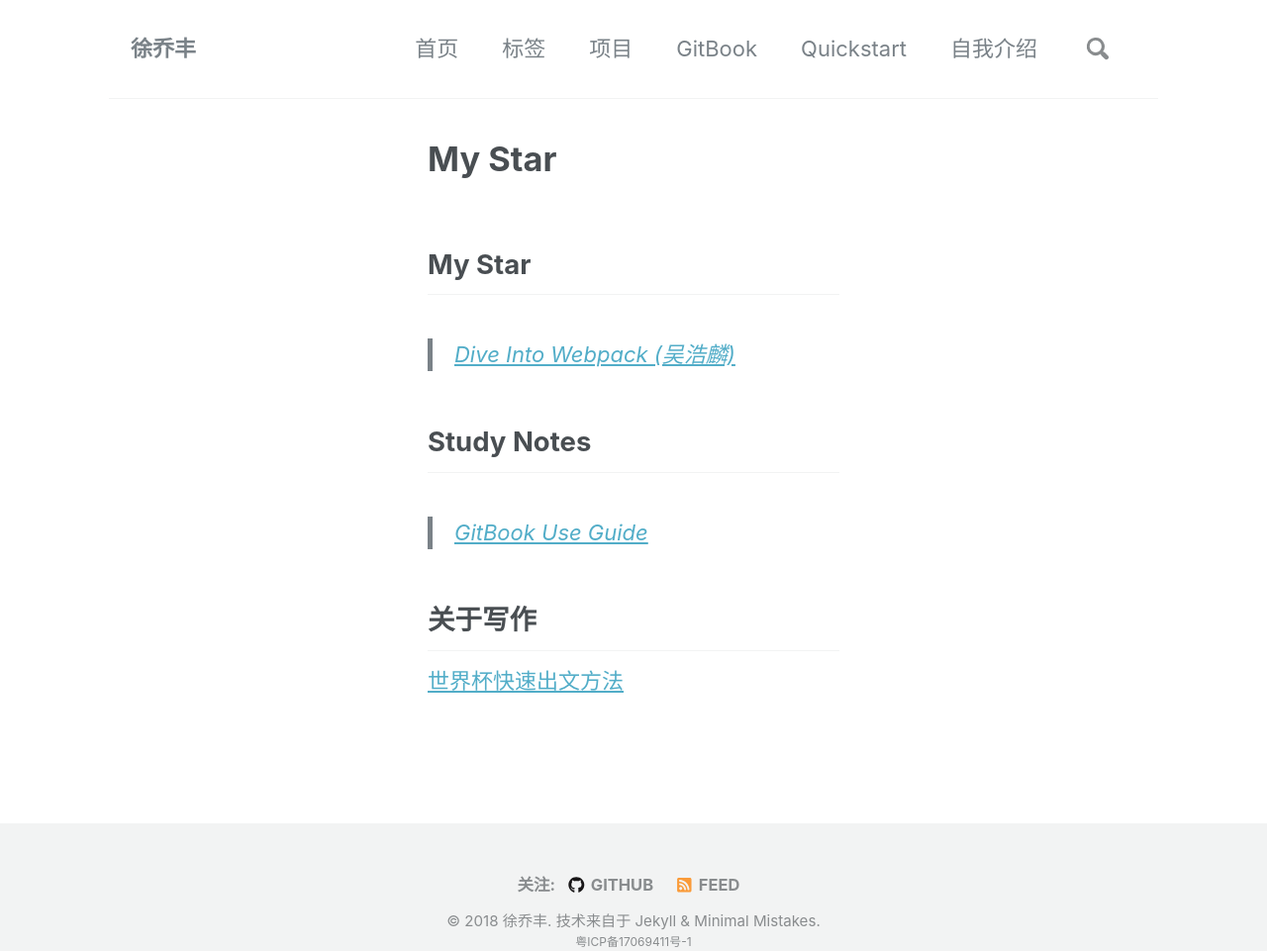
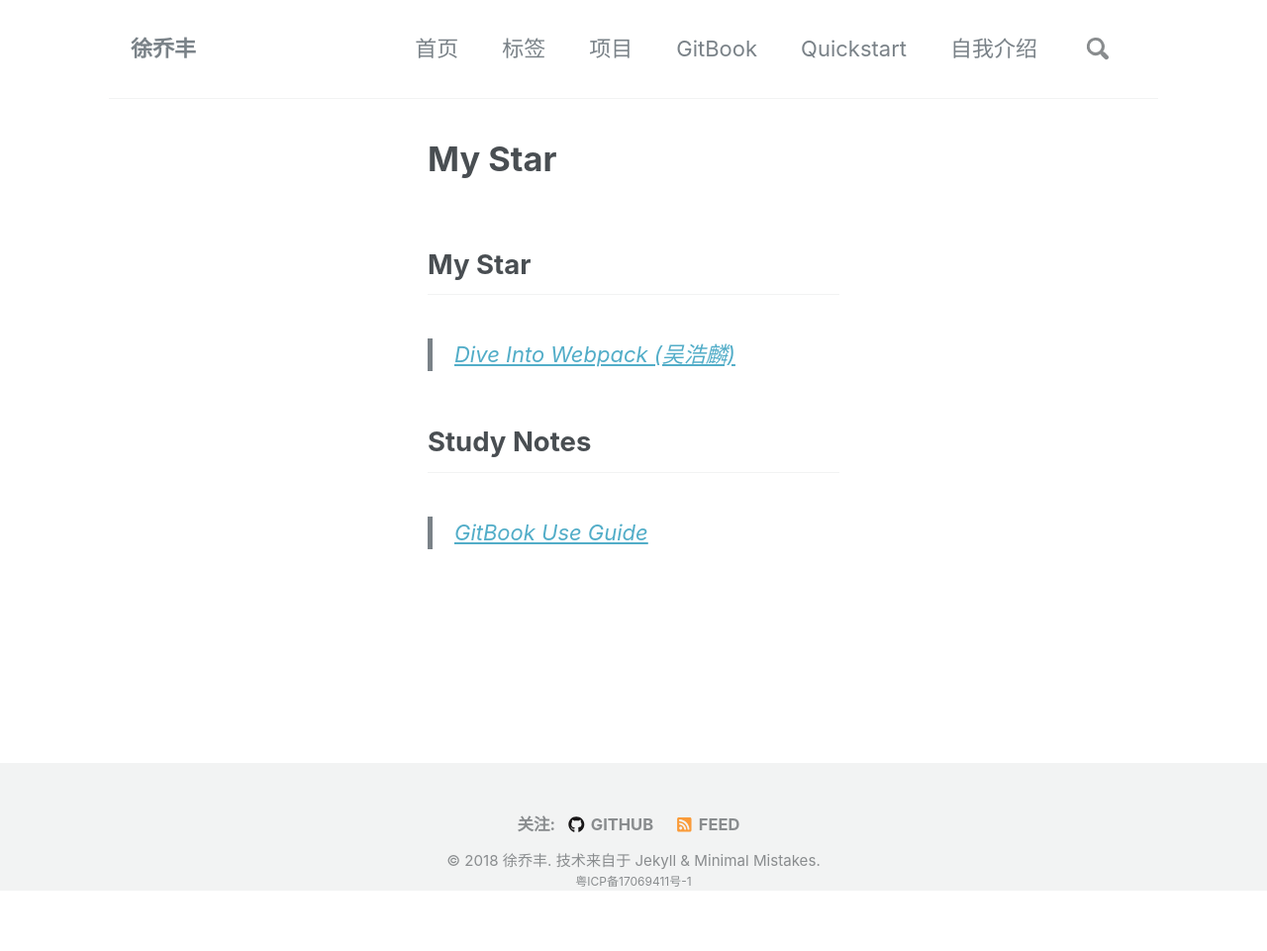
Before and after one commit to JasonHsu9/JasonHsu9.github.io, a Jekyll site: the page built from _pages/gitbook.md, in a window 1280 px wide. Shown: the whole page at 99% size. Built offline with Jekyll 4.4.1, drawn with Linux system fonts in a browser that asks for light colours; nearby versions of some CDN libraries; our own code applies the rules of GitHub Pages for plain Markdown files; after the commit the page ends 900 px from its top, so only the background shows below that.

Commit message:
Update gitbook.md

```diff
--- a/_pages/gitbook.md
+++ b/_pages/gitbook.md
@@ -8,7 +8,3 @@ layout: single
 
 ## Study Notes
 > [GitBook Use Guide](https://jasonhsu9.github.io/gitbook-usage-toturial/)
-
-## 关于写作
-
-[世界杯快速出文方法](/_pages/baijiahaojiqiao/)  <!-- 在路径前加杠，是代表根目录，不加代表相对目录 -->
```
